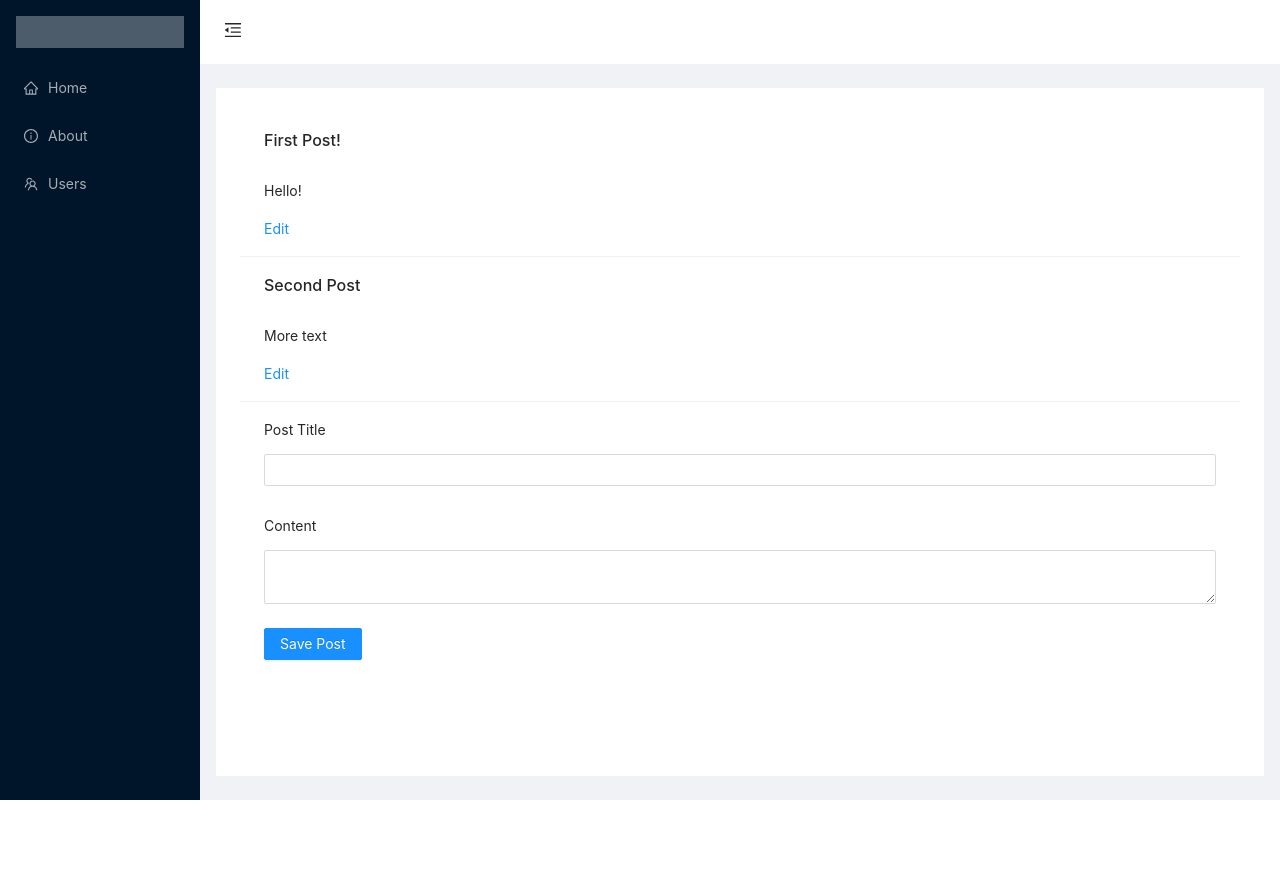
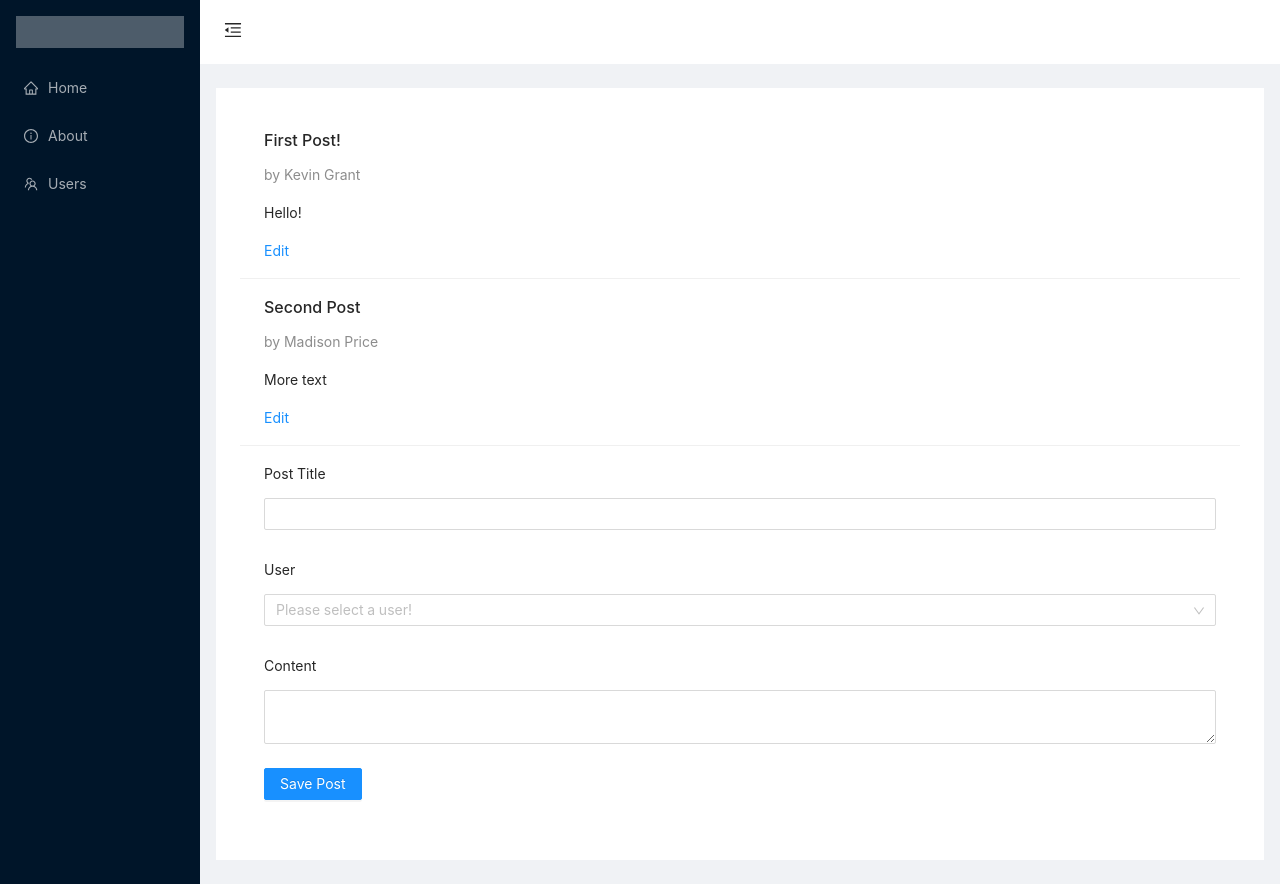
Before and after one commit to fanck0605/hello-redux, a React (Create React App) app: page /posts in a window 1280 px wide. Before the commit the page ends 800 px from the top, so only its background shows below. Built offline with nearby package versions, Linux system fonts and the light colour scheme.

Commit message:
为帖子添加作者

```diff
--- a/src/features/posts/AddPostForm.tsx
+++ b/src/features/posts/AddPostForm.tsx
@@ -1,9 +1,9 @@
 import React from 'react';
-import { Button, Form, Input } from 'antd';
+import { Button, Form, Input, Select } from 'antd';
 import styles from './PostList.module.less';
-import { useAppDispatch } from '../../app/hooks';
+import { useAppDispatch, useAppSelector } from '../../app/hooks';
 import { postAdded } from './postsSlice';
-import { nanoid } from '@reduxjs/toolkit';
+import { User } from '../users/usersSlice';
 
 const layout = {
   labelCol: { span: 24 },
@@ -13,6 +13,13 @@ const layout = {
 const AddPostForm: React.FC = () => {
   const dispatch = useAppDispatch();
   const [form] = Form.useForm();
+
+  const users = useAppSelector((rootState) => rootState.users);
+
+  const renderUserOption = (user: User) => {
+    return <Select.Option value={user.id}>{user.name}</Select.Option>;
+  };
+
   return (
     <Form
       {...layout}
@@ -25,6 +32,11 @@ const AddPostForm: React.FC = () => {
     >
       <Form.Item name={'title'} label="Post Title">
         <Input />
+      </Form.Item>
+      <Form.Item name={'userId'} label="User">
+        <Select placeholder="Please select a user!">
+          {users.map(renderUserOption)}
+        </Select>
       </Form.Item>
       <Form.Item name={'content'} label="Content">
         <Input.TextArea />
--- a/src/features/posts/EditPostForm.tsx
+++ b/src/features/posts/EditPostForm.tsx
@@ -1,7 +1,8 @@
 import React from 'react';
-import { Button, Form, Input } from 'antd';
-import { useAppDispatch } from '../../app/hooks';
+import { Button, Form, Input, Select } from 'antd';
+import { useAppDispatch, useAppSelector } from '../../app/hooks';
 import { Post, postUpdated } from './postsSlice';
+import { User } from '../users/usersSlice';
 
 const layout = {
   labelCol: { span: 24 },
@@ -13,6 +14,13 @@ const EditPostForm: React.FC<{
 }> = ({ post }) => {
   const dispatch = useAppDispatch();
   const [form] = Form.useForm();
+
+  const users = useAppSelector((rootState) => rootState.users);
+
+  const renderUserOption = (user: User) => {
+    return <Select.Option value={user.id}>{user.name}</Select.Option>;
+  };
+
   return (
     <Form
       {...layout}
@@ -24,6 +32,11 @@ const EditPostForm: React.FC<{
     >
       <Form.Item name={'title'} label="Post Title">
         <Input />
+      </Form.Item>
+      <Form.Item name={'userId'} label="User">
+        <Select placeholder="Please select a user!">
+          {users.map(renderUserOption)}
+        </Select>
       </Form.Item>
       <Form.Item name={'content'} label="Content">
         <Input.TextArea />
--- /dev/null
+++ b/src/features/posts/PostAuthor.tsx
@@ -0,0 +1,14 @@
+import React from 'react';
+import { useAppSelector } from '../../app/hooks';
+
+const PostAuthor: React.FC<{
+  userId: string;
+}> = ({ userId }) => {
+  const author = useAppSelector((rootState) =>
+    rootState.users.find((user) => user.id === userId)
+  );
+
+  return <span>by {author ? author.name : 'Unknown author'}</span>;
+};
+
+export default PostAuthor;
--- a/src/features/posts/PostList.tsx
+++ b/src/features/posts/PostList.tsx
@@ -4,6 +4,7 @@ import { useAppDispatch, useAppSelector } from '../../app/hooks';
 import { Link } from 'react-router-dom';
 import { Post, postEditing } from './postsSlice';
 import EditPostForm from './EditPostForm';
+import PostAuthor from './PostAuthor';
 
 const PostList: React.FC<{
   addNewPost: ReactNode;
@@ -33,6 +34,7 @@ const PostList: React.FC<{
       >
         <List.Item.Meta
           title={<Link to={`/posts/${post.id}`}>{post.title}</Link>}
+          description={<PostAuthor userId={post.userId} />}
         />
         {post.content}
       </List.Item>
--- a/src/features/posts/postsSlice.ts
+++ b/src/features/posts/postsSlice.ts
@@ -4,12 +4,13 @@ interface Post {
   id: string;
   title: string;
   content: string;
+  userId: string;
   isEditing?: boolean;
 }
 
 const initialState: Post[] = [
-  { id: '1', title: 'First Post!', content: 'Hello!' },
-  { id: '2', title: 'Second Post', content: 'More text' },
+  { id: '1', title: 'First Post!', content: 'Hello!', userId: '1' },
+  { id: '2', title: 'Second Post', content: 'More text', userId: '2' },
 ];
 
 const postsSlice = createSlice({
@@ -20,12 +21,17 @@ const postsSlice = createSlice({
       reducer(state, action: PayloadAction<Post>) {
         state.push(action.payload);
       },
-      prepare({ title, content }: Pick<Post, 'title' | 'content'>) {
+      prepare({
+        title,
+        content,
+        userId,
+      }: Pick<Post, 'title' | 'content' | 'userId'>) {
         return {
           payload: {
             id: nanoid(),
             title,
             content,
+            userId,
           },
         };
       },
@@ -38,11 +44,12 @@ const postsSlice = createSlice({
       }
     },
     postUpdated(state, action: PayloadAction<typeof initialState[number]>) {
-      const { id, title, content } = action.payload;
+      const { id, title, content, userId } = action.payload;
       const existingPost = state.find((post) => post.id === id);
       if (existingPost) {
         existingPost.title = title;
         existingPost.content = content;
+        existingPost.userId = userId;
         existingPost.isEditing = false;
       }
     },
```
